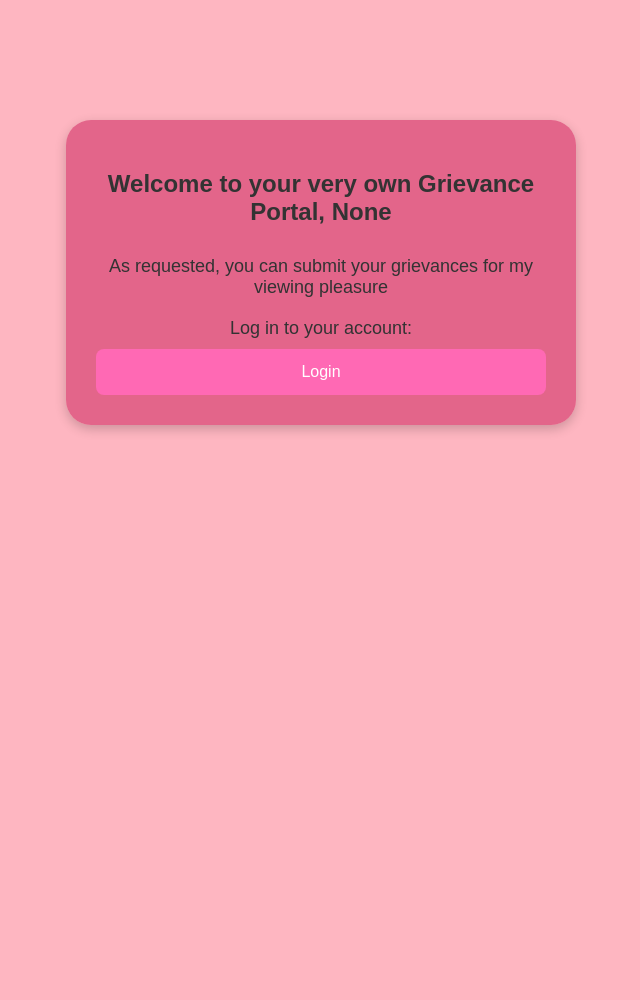
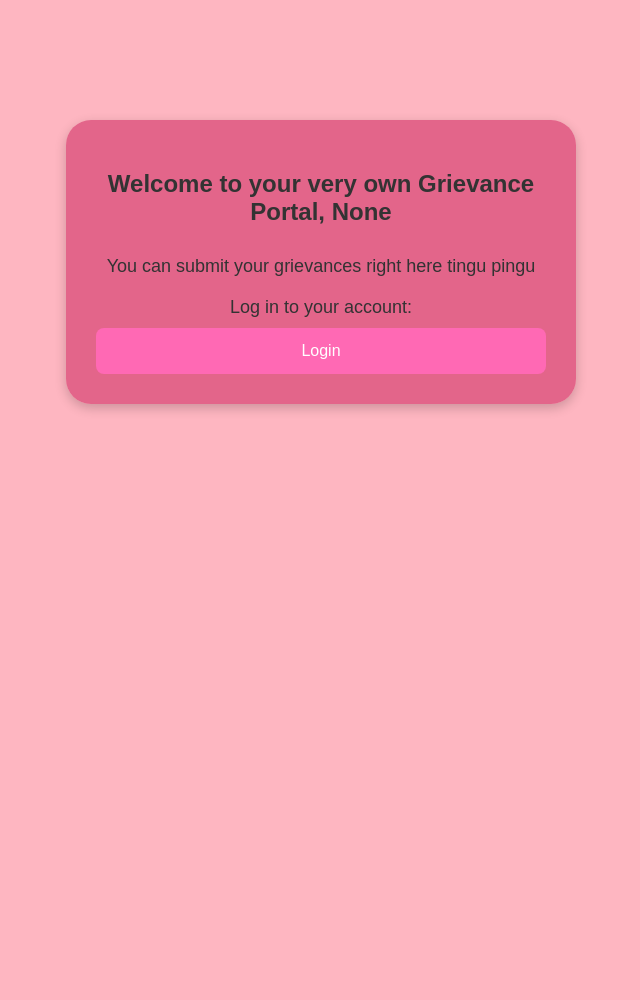
Before and after one commit to yash2209-cmd/girlfriend-grievance-portal, a Flask app: page / in a window 1280 px wide. Shown: the whole page, without its empty margins (319-959 px from the left). Run offline with Flask 3, Linux system fonts and the light colour scheme.

Commit message:
Update home.html

```diff
--- a/templates/home.html
+++ b/templates/home.html
@@ -11,7 +11,7 @@
     <div class="home-container">
         <div class="home-box">
             <h2>Welcome to your very own Grievance Portal, {{ user_display_name }}</h2>
-            <p>As requested, you can submit your grievances for my viewing pleasure</p>
+            <p>You can submit your grievances right here tingu pingu </p>
 
             <p>Log in to your account:</p>
             <a href="{{ url_for('login') }}">
```
